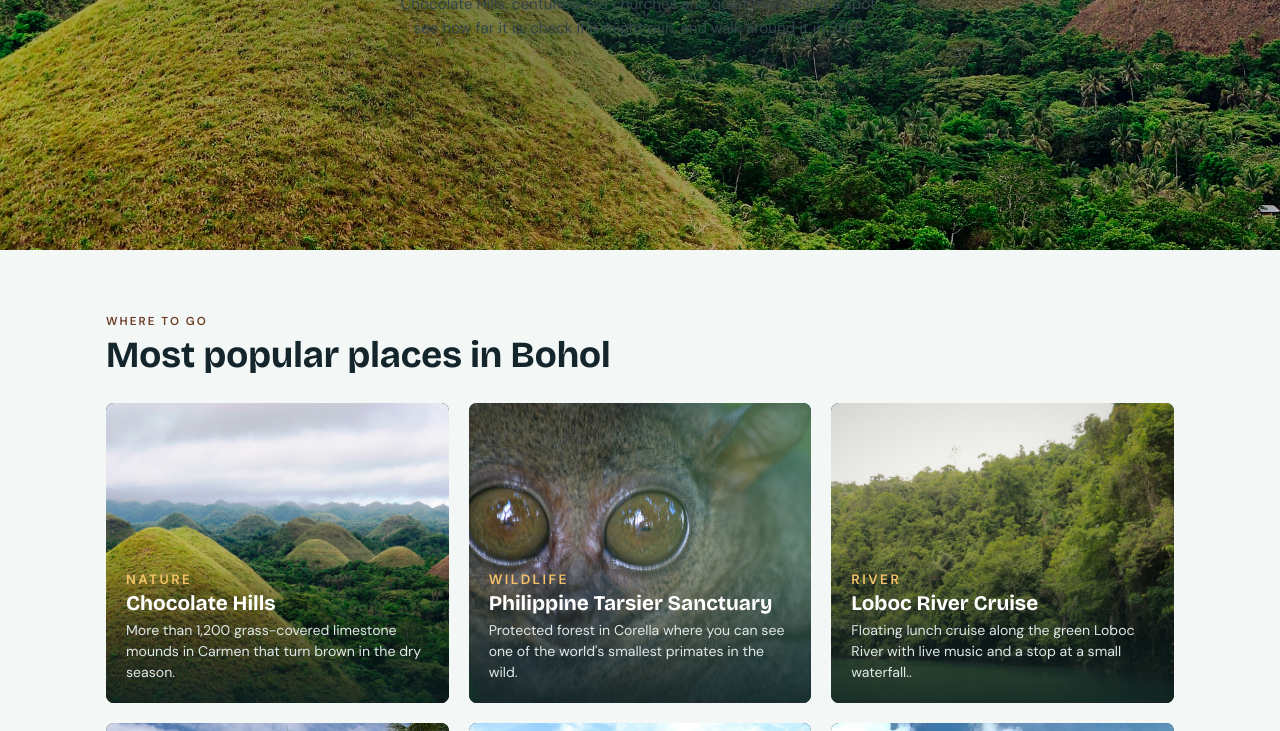
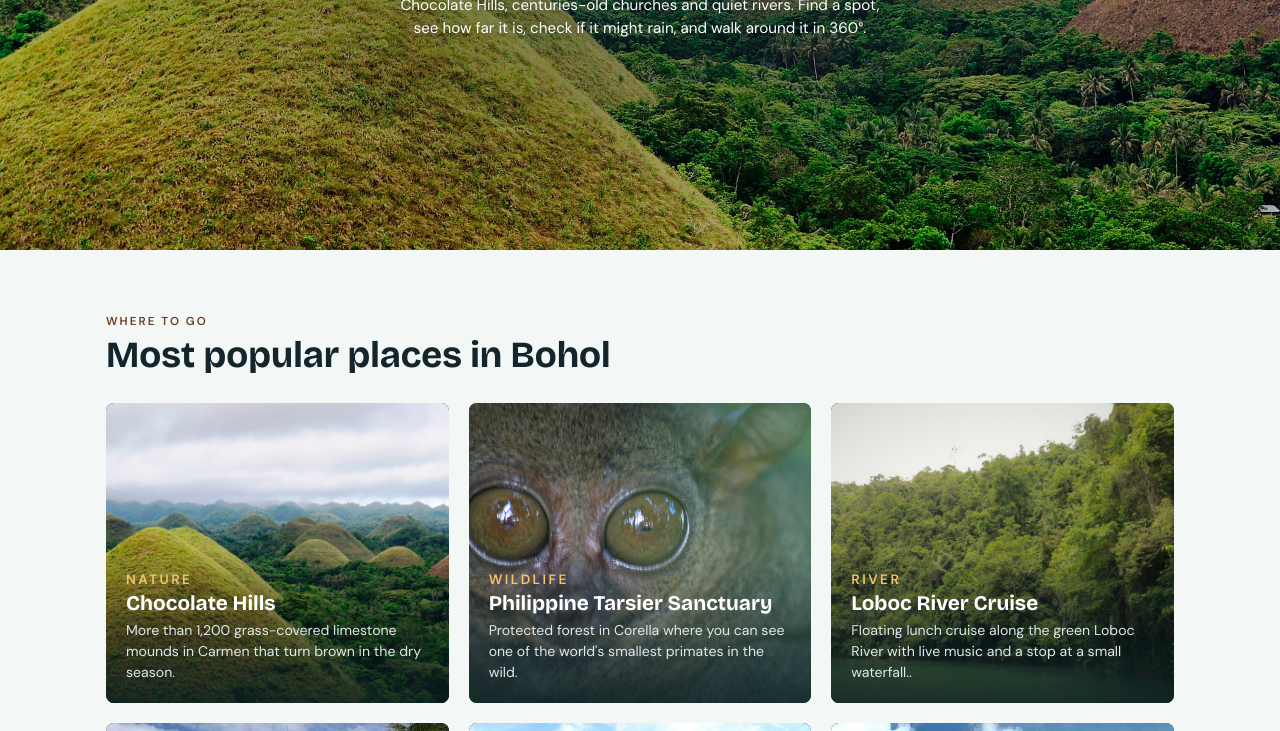
Before and after one commit to dewdew-del/tan-aw-bohol, a website with bundled scripts: page index.html in a window 1280 px wide. Shown: the part 369-1100 px from the top of the page. Built offline with nearby package versions, Linux system fonts and the light colour scheme; no server answers.

Commit message:
fix: hero text white again (popup text color was leaking)

```diff
--- a/css/style.css
+++ b/css/style.css
@@ -197,7 +197,7 @@ label { font-size: .85rem; color: var(--muted); display: grid; gap: 4px; }
 .pop-head .kicker { font: 600 .72rem var(--font-body); letter-spacing: .18em; text-transform: uppercase; color: #f6c36a; }
 .pop-head h3 { font: 700 clamp(1.6rem, 4vw, 2.1rem)/1.05 var(--font-head); color: #fff; }
 .drawer .body { padding: 22px 26px 24px; gap: 18px; }
-.lede { font-size: 1.05rem; line-height: 1.55; color: #33454a; }
+.drawer .lede { font-size: 1.05rem; line-height: 1.55; color: #33454a; }
 .specs { display: grid; grid-template-columns: repeat(auto-fit, minmax(150px, 1fr)); margin: 0; border-top: 1px solid var(--line); border-bottom: 1px solid var(--line); }
 .specs div { padding: 12px 0; }
 .specs div + div { border-left: 1px solid var(--line); padding-left: 18px; }
```
